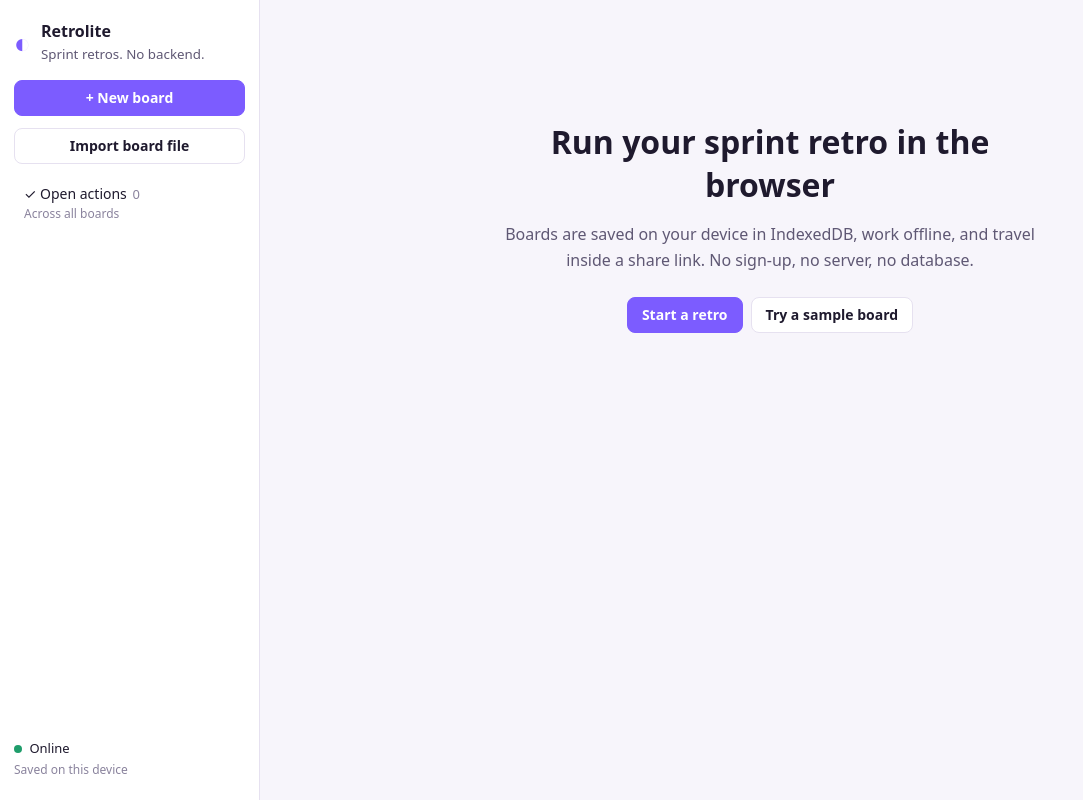
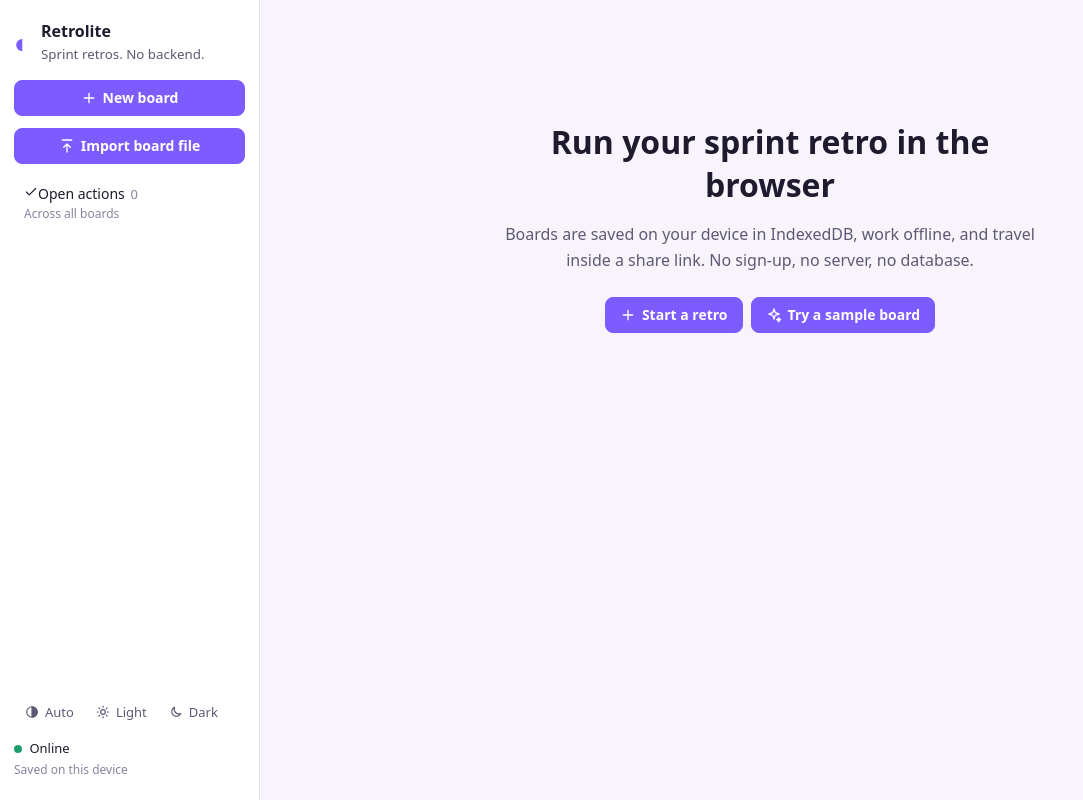
Before and after one commit to theinsanecat/retrolite, a React (Vite) app: page / in a window 1280 px wide. Shown: the whole page, without its empty margins (0-1083 px from the left). Built offline with nearby package versions, Linux system fonts and the light colour scheme.

Commit message:
App: theme switch, icons, primary actions and secondary Cancel
Updated button components to include icons for better UI representation.

```diff
--- a/src/App.tsx
+++ b/src/App.tsx
@@ -10,7 +10,9 @@ import { NewBoard } from './components/NewBoard'
 import { OpenActions, openActions } from './components/OpenActions'
 import { today } from './components/Actions'
 import { Button, btnClass } from './components/ui/Button'
+import { Icon } from './components/ui/Icon'
 import { useToast } from './components/ui/Toaster'
+import { ThemeSwitch } from './components/ui/ThemeSwitch'
 
 // Remove the board from the address bar as soon as it's read, so other scripts,
 // extensions and bookmarks of this page don't keep a copy of it.
@@ -177,13 +179,13 @@ export default function App() {
             <small>Sprint retros. No backend.</small>
           </div>
         </div>
-        <Button variant="primary" className="wide" onClick={() => setView('new')}>+ New board</Button>
-        <label className={btnClass('secondary', { extra: 'wide' })}>
-          Import board file
+        <Button variant="primary" className="wide" icon="plus" onClick={() => setView('new')}>New board</Button>
+        <label className={btnClass('primary', { extra: 'wide' })}>
+          <Icon name="upload" />Import board file
           <input type="file" accept=".json,application/json" className="sr-only" onChange={e => { importFile(e.target.files?.[0]); e.target.value = '' }} />
         </label>
         <button className={`board-link open-link ${view === 'actions' ? 'active' : ''}`} onClick={() => setView('actions')}>
-          <span>✓ Open actions <span className="count">{open.length}</span></span>
+          <span className="open-title"><Icon name="check" size={14} />Open actions <span className="count">{open.length}</span></span>
           <small className="text-tertiary">{overdue ? <span className="late-text">{overdue} overdue</span> : 'Across all boards'}</small>
         </button>
         <nav aria-label="Boards">
@@ -198,6 +200,7 @@ export default function App() {
             </button>
           ))}
         </nav>
+        <ThemeSwitch />
         <footer className="status">
           <span className={`dot ${online ? 'on' : 'off'}`} /> {online ? 'Online' : 'Offline — still works'}
           <br />
@@ -209,7 +212,7 @@ export default function App() {
         {error && (
           <div className="banner error" role="alert">
             {error}
-            <Button variant="tertiary" size="sm" onClick={() => setError(undefined)}>Dismiss</Button>
+            <Button variant="secondary" size="sm" icon="x" onClick={() => setError(undefined)}>Dismiss</Button>
           </div>
         )}
         {incoming && (
@@ -219,8 +222,8 @@ export default function App() {
               <span className="text-secondary"> {incoming.board.cards.length} card{incoming.board.cards.length === 1 ? '' : 's'}, {incoming.board.actions.length} action item{incoming.board.actions.length === 1 ? '' : 's'}.{incoming.from === 'link' ? ' It came inside the link; no server saw it.' : ''}</span>
             </div>
             <div className="row">
-              <Button variant="primary" onClick={acceptIncoming}>Save a copy</Button>
-              <Button variant="tertiary" onClick={() => setIncoming(undefined)}>Ignore</Button>
+              <Button variant="primary" icon="download" onClick={acceptIncoming}>Save a copy</Button>
+              <Button variant="secondary" icon="x" onClick={() => setIncoming(undefined)}>Ignore</Button>
             </div>
           </div>
         )}
@@ -232,9 +235,9 @@ export default function App() {
               <span className="text-secondary"> The link can also stay in their browser history, so leave out anything confidential.</span>
             </div>
             <div className="row">
-              <Button variant="primary" onClick={() => copyLink(sharing)}>Copy link</Button>
-              <Button variant="secondary" onClick={() => download(sharing)}>Download file instead</Button>
-              <Button variant="tertiary" onClick={() => setSharing(undefined)}>Cancel</Button>
+              <Button variant="primary" icon="link" onClick={() => copyLink(sharing)}>Copy link</Button>
+              <Button variant="primary" icon="download" onClick={() => download(sharing)}>Download file instead</Button>
+              <Button variant="secondary" icon="x" onClick={() => setSharing(undefined)}>Cancel</Button>
             </div>
           </div>
         )}
@@ -270,8 +273,8 @@ function Empty({ onCreate, onSample }: { onCreate: () => void; onSample: () => v
       <h1>Run your sprint retro in the browser</h1>
       <p>Boards are saved on your device in IndexedDB, work offline, and travel inside a share link. No sign-up, no server, no database.</p>
       <div className="row center">
-        <Button variant="primary" onClick={onCreate}>Start a retro</Button>
-        <Button variant="secondary" onClick={onSample}>Try a sample board</Button>
+        <Button variant="primary" icon="plus" onClick={onCreate}>Start a retro</Button>
+        <Button variant="primary" icon="sparkle" onClick={onSample}>Try a sample board</Button>
       </div>
     </section>
   )
```
